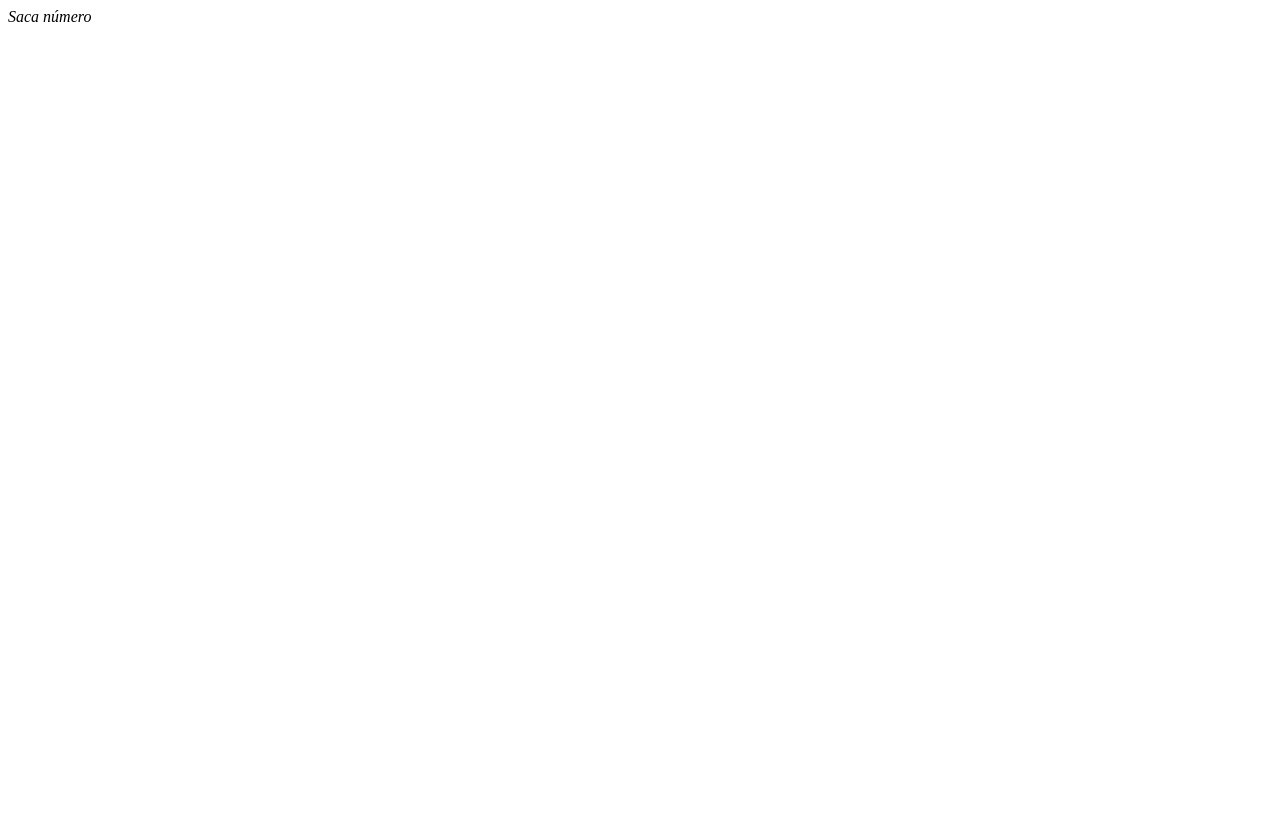
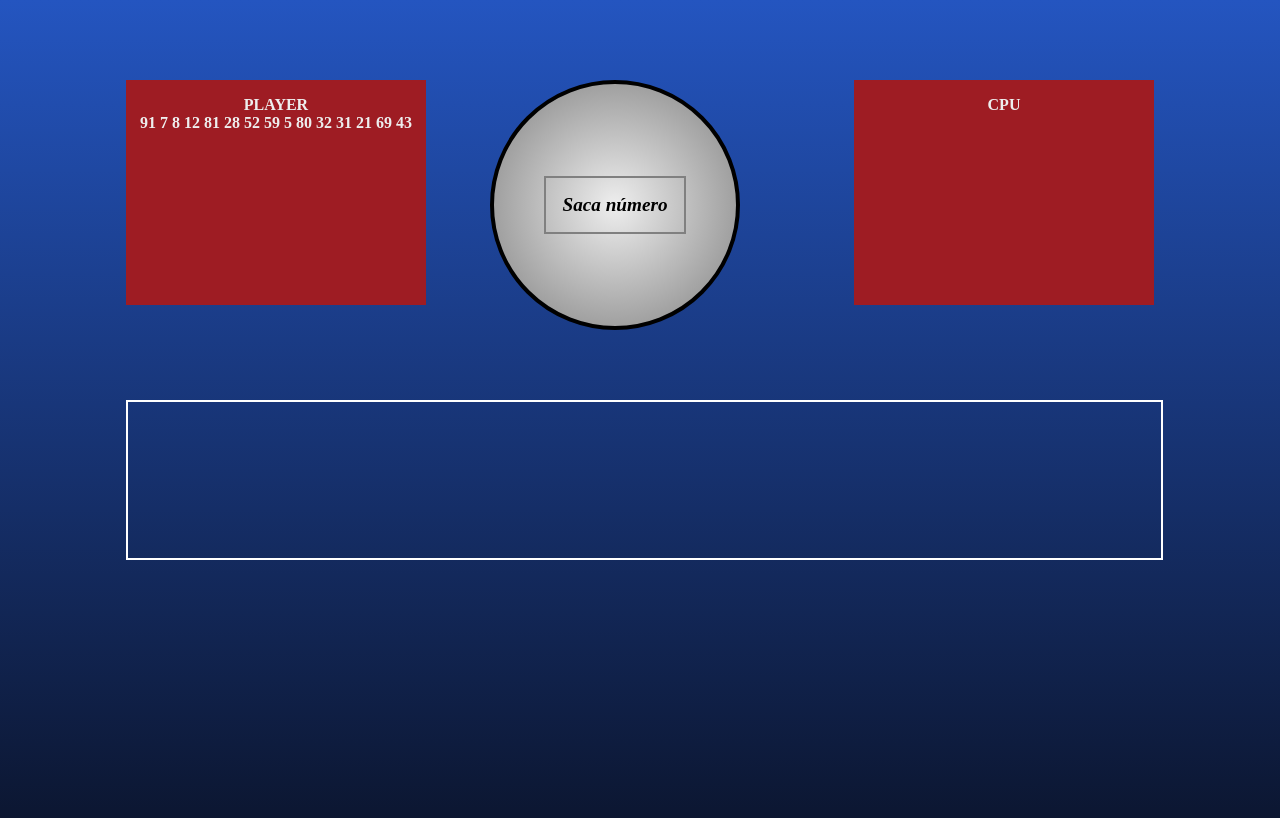
Before and after one commit to MariL11/manzdev-retos-bingo, a plain HTML site: page index.html in a window 1280 px wide. Drawn offline with Linux system fonts and the light colour scheme.

Commit message:
Añadir archivos

```diff
--- /dev/null
+++ b/functions.js
@@ -0,0 +1,29 @@
+document.addEventListener('DOMContentLoaded', function() {
+    let numbersCardboard = [];
+    let playerCard = document.querySelector(".player.card");
+    let playerDiv = document.createElement("div");
+
+    function createCard(card, div) {
+        while (numbersCardboard.length < 15) {
+            let randomNumber = Math.round(1 + (Math.random() * 90));
+
+            if (!numbersCardboard.includes(randomNumber)) {
+                numbersCardboard.push(randomNumber);
+            }
+        }
+
+        div.textContent = numbersCardboard.join(' ');
+
+        console.log(div.textContent);
+        console.log(numbersCardboard);
+
+
+        if (card) {
+            card.appendChild(div);
+        } else {
+            console.error("Player card element not found.");
+        }
+    }
+
+    createCard(playerCard, playerDiv);
+});
--- a/index.html
+++ b/index.html
@@ -5,14 +5,15 @@
     <meta name="viewport" content="width=device-width, initial-scale=1.0">
     <title>Bingo</title>
     <link rel="stylesheet" href="./style.css">
+    <script src="./functions.js"></script>
 </head>
 <body>
     <div class="container">
-        <div class="player card"></div>
+        <div class="player card">player</div>
         <div class="drum">
             <div class="number"><em>Saca número</em></div>
         </div>
-        <div class="cpu card"></div>
+        <div class="cpu card">cpu</div>
         <div class="marks"></div>
     </div>
 </body>
--- a/style.css
+++ b/style.css
@@ -0,0 +1,94 @@
+*{
+    margin: 0;
+    padding: 0;
+    box-sizing: border-box;
+}
+
+body {
+    height: 100vh;
+    background: linear-gradient(to top, #0b142c, #2455c0) no-repeat;
+    background-size: cover;
+    display: flex;
+    justify-content: center;
+    margin-top: 3rem;
+}
+
+.container{
+    margin-bottom:10rem;
+    display: grid;
+    grid-template-columns: 1fr 1fr 1fr;
+    grid-template-rows: 1fr 1fr;
+    grid-template-areas:
+        "player drum cpu"
+        "marks marks marks";
+}
+
+.container > div{
+    margin: 2rem;
+}
+
+.drum {
+    grid-area: drum;
+    width: 250px;
+    height: 250px;
+    background: radial-gradient(circle, #eeeeee, grey);
+    border: 4px solid black;
+    border-radius: 50rem;
+    display: flex;
+    justify-content: center;
+    align-items: center;
+
+}
+
+.number{
+    border: 2px solid grey;
+    font-size: larger;
+    font-weight: bold;
+    padding: 1rem;
+    text-align: center;
+}
+
+.player {
+    grid-area: player;
+}
+
+.cpu {
+    grid-area: cpu;
+}
+
+.card{
+    background-color: #9e1c23;
+    height: 225px;
+    width: 300px;
+    padding-top: 1rem;
+    display: flex;
+    flex-direction: column;
+    align-items: center;
+    text-transform: uppercase;
+    font-weight: 700;
+    color: #eeeeee;
+}
+
+.card > div{
+    display: flex;
+    flex-direction: row;
+}
+
+
+.square{
+    margin: 1rem;
+    background-color: #eeeeee;
+    color: black;
+    height: 50%;
+    width: 50%;
+    text-align: center;
+}
+
+
+.marks {
+    height: 50%;
+    width: 95%;
+    grid-area: marks;
+    border: 2px solid white;
+
+}
```
